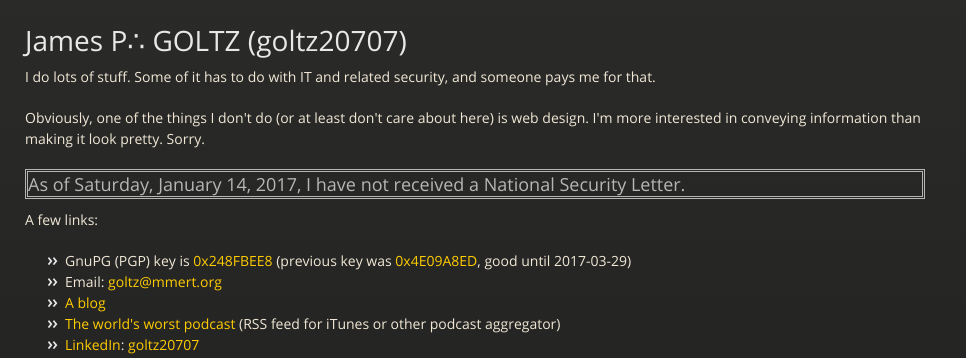
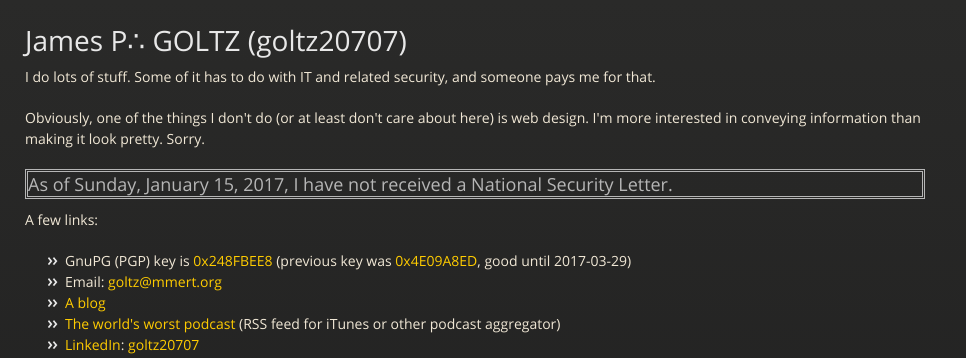
Before and after one commit to goltz20707/goltz20707.github.io, a Jekyll site: the page built from index.html, in a window 1280 px wide. Shown: the top 358 px of the page, without its empty margins (0-966 px from the left). Built offline with Jekyll 4.4.1, drawn with Linux system fonts in a browser that asks for light colours.

Commit message:
Update nsl.html

```diff
--- a/_includes/nsl.html
+++ b/_includes/nsl.html
@@ -3,6 +3,6 @@ date '+%A, %B %e, %Y,'
  -->
 <h3 style="border: double">As of
 
-Saturday, January 14, 2017,
+Sunday, January 15, 2017,
 
 I have not received a National Security Letter.</h3>
```
